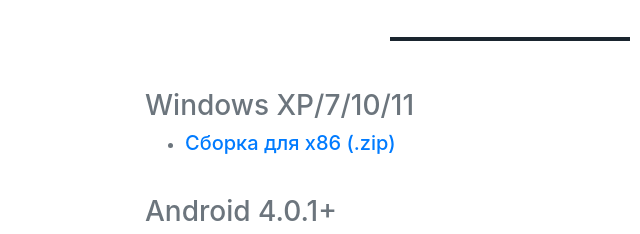
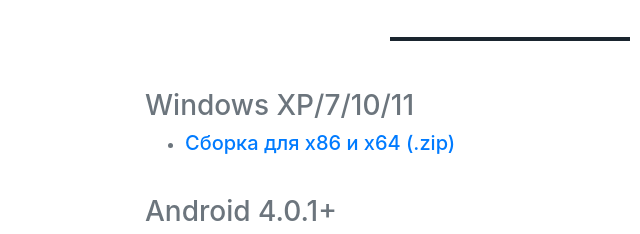
Before and after one commit to gena-nosov/landing, a website with bundled scripts: page index.html in a window 1280 px wide. Shown: the part 2228-2462 px from the top of the page, 130-770 px from the left. Built offline with nearby package versions, Linux system fonts and the light colour scheme.

Commit message:
refactor: mention x64 together with x86 for Windows builds

```diff
--- a/index.html
+++ b/index.html
@@ -188,7 +188,7 @@
 
 			<h3>Windows XP/7/10/11</h3>
 <ul>
-<li><h5><a href="https://github.com/Doom2D/flake.nix/releases/latest/download/doom2df_windows.x86.zip">Сборка для x86 (.zip)</a></h5></li>
+<li><h5><a href="https://github.com/Doom2D/flake.nix/releases/latest/download/doom2df_windows.x86.zip">Сборка для x86 и x64 (.zip)</a></h5></li>
 <!-- <li><h5><a href="https://github.com/Doom2D/flake.nix/releases/latest/download/doom2df_win64.x86-64.zip">Doom2D Forever, Windows XP/7/10/11 (RUS/ENG, x64)</a></h5></li> -->
 </ul>
 
```
